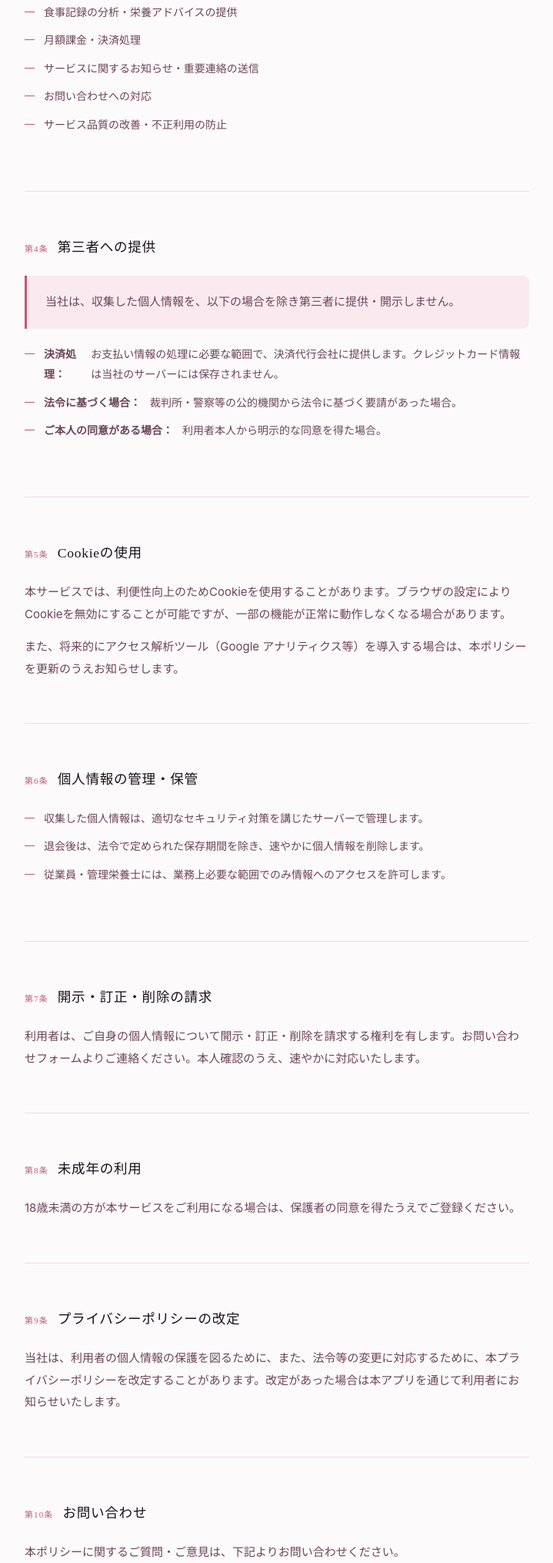
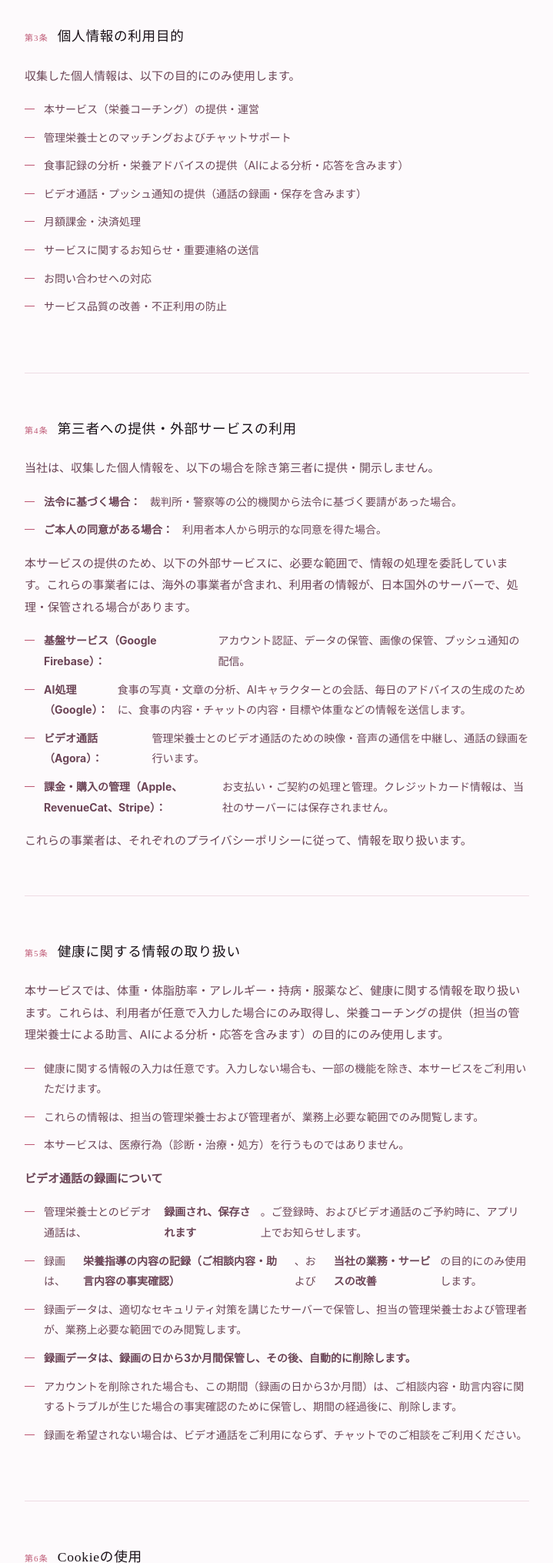
Before and after one commit to abouttheengineer/miomio-web, a plain HTML site: page privacy.html in a window 1280 px wide. Shown: the part 1459-3489 px from the top of the page at 77% size, without its empty margins (280-999 px from the left). Drawn offline with Linux system fonts and the light colour scheme.

Commit message:
プレミアムのビデオ面談を月2回に変更、プライバシーポリシー・利用規約を実態に合わせて改定
- プレミアムプランの特典表記を「月1回の30分ビデオコンサルティング」から
  「月2回（目安15分）のビデオコンサルティング」に変更
- プライバシーポリシーに外部サービス（Firebase/Google AI/Agora/Stripe等）の
  利用、健康情報の取り扱い、ビデオ通話録画（3か月保管）に関する条文を追加
- 利用規約にビデオ通話録画の告知を追加

Co-Authored-By: Claude Sonnet 5 <noreply@anthropic.com>

```diff
--- a/privacy.html
+++ b/privacy.html
@@ -183,10 +183,14 @@
       <li>氏名・ニックネーム</li>
       <li>メールアドレス</li>
       <li>生年月日・年齢・性別</li>
-      <li>身長・体重・健康目標などの身体情報</li>
+      <li>身長・体重・体脂肪率・BMI・健康目標などの身体情報</li>
       <li>食事記録（テキスト・写真）</li>
-      <li>アレルギー・食の制限に関する情報</li>
-      <li>お支払いに関する情報（決済代行会社を通じて処理されます）</li>
+      <li>アレルギー・食の制限・持病・服薬など、健康に関する情報（利用者が任意で入力したもの）</li>
+      <li>歩数・運動の記録（iPhoneのヘルスケアと連携する場合は、歩数のみを読み取ります。書き込みは行いません）</li>
+      <li>管理栄養士・AIキャラクターとのチャットの内容・送信された画像</li>
+      <li>ビデオ通話の映像・音声（<strong>通話は録画され、保存されます</strong>。詳しくは第5条をご確認ください）</li>
+      <li>お支払い・ご契約に関する情報（購入履歴、ご契約中のプランなど。クレジットカード情報は当社では取得・保存せず、Apple・決済代行会社を通じて処理されます）</li>
+      <li>プッシュ通知のためのデバイス識別子、ユーザーID</li>
       <li>アクセスログ・Cookie情報・デバイス情報</li>
     </ul>
   </div>
@@ -197,7 +201,8 @@
     <ul class="list">
       <li>本サービス（栄養コーチング）の提供・運営</li>
       <li>管理栄養士とのマッチングおよびチャットサポート</li>
-      <li>食事記録の分析・栄養アドバイスの提供</li>
+      <li>食事記録の分析・栄養アドバイスの提供（AIによる分析・応答を含みます）</li>
+      <li>ビデオ通話・プッシュ通知の提供（通話の録画・保存を含みます）</li>
       <li>月額課金・決済処理</li>
       <li>サービスに関するお知らせ・重要連絡の送信</li>
       <li>お問い合わせへの対応</li>
@@ -206,49 +211,73 @@
   </div>
 
   <div class="section">
-    <h2 class="section__title"><span class="section__num">第4条</span>第三者への提供</h2>
-    <div class="highlight">
-      <p>当社は、収集した個人情報を、以下の場合を除き第三者に提供・開示しません。</p>
-    </div>
+    <h2 class="section__title"><span class="section__num">第4条</span>第三者への提供・外部サービスの利用</h2>
+    <p>当社は、収集した個人情報を、以下の場合を除き第三者に提供・開示しません。</p>
     <ul class="list">
-      <li><strong>決済処理：</strong>お支払い情報の処理に必要な範囲で、決済代行会社に提供します。クレジットカード情報は当社のサーバーには保存されません。</li>
       <li><strong>法令に基づく場合：</strong>裁判所・警察等の公的機関から法令に基づく要請があった場合。</li>
       <li><strong>ご本人の同意がある場合：</strong>利用者本人から明示的な同意を得た場合。</li>
+    </ul>
+    <p>本サービスの提供のため、以下の外部サービスに、必要な範囲で、情報の処理を委託しています。これらの事業者には、海外の事業者が含まれ、利用者の情報が、日本国外のサーバーで、処理・保管される場合があります。</p>
+    <ul class="list">
+      <li><strong>基盤サービス（Google Firebase）：</strong>アカウント認証、データの保管、画像の保管、プッシュ通知の配信。</li>
+      <li><strong>AI処理（Google）：</strong>食事の写真・文章の分析、AIキャラクターとの会話、毎日のアドバイスの生成のために、食事の内容・チャットの内容・目標や体重などの情報を送信します。</li>
+      <li><strong>ビデオ通話（Agora）：</strong>管理栄養士とのビデオ通話のための映像・音声の通信を中継し、通話の録画を行います。</li>
+      <li><strong>課金・購入の管理（Apple、RevenueCat、Stripe）：</strong>お支払い・ご契約の処理と管理。クレジットカード情報は、当社のサーバーには保存されません。</li>
+    </ul>
+    <p>これらの事業者は、それぞれのプライバシーポリシーに従って、情報を取り扱います。</p>
+  </div>
+
+  <div class="section">
+    <h2 class="section__title"><span class="section__num">第5条</span>健康に関する情報の取り扱い</h2>
+    <p>本サービスでは、体重・体脂肪率・アレルギー・持病・服薬など、健康に関する情報を取り扱います。これらは、利用者が任意で入力した場合にのみ取得し、栄養コーチングの提供（担当の管理栄養士による助言、AIによる分析・応答を含みます）の目的にのみ使用します。</p>
+    <ul class="list">
+      <li>健康に関する情報の入力は任意です。入力しない場合も、一部の機能を除き、本サービスをご利用いただけます。</li>
+      <li>これらの情報は、担当の管理栄養士および管理者が、業務上必要な範囲でのみ閲覧します。</li>
+      <li>本サービスは、医療行為（診断・治療・処方）を行うものではありません。</li>
+    </ul>
+    <p><strong>ビデオ通話の録画について</strong></p>
+    <ul class="list">
+      <li>管理栄養士とのビデオ通話は、<strong>録画され、保存されます</strong>。ご登録時、およびビデオ通話のご予約時に、アプリ上でお知らせします。</li>
+      <li>録画は、<strong>栄養指導の内容の記録（ご相談内容・助言内容の事実確認）</strong>、および<strong>当社の業務・サービスの改善</strong>の目的にのみ使用します。</li>
+      <li>録画データは、適切なセキュリティ対策を講じたサーバーで保管し、担当の管理栄養士および管理者が、業務上必要な範囲でのみ閲覧します。</li>
+      <li><strong>録画データは、録画の日から3か月間保管し、その後、自動的に削除します。</strong></li>
+      <li>アカウントを削除された場合も、この期間（録画の日から3か月間）は、ご相談内容・助言内容に関するトラブルが生じた場合の事実確認のために保管し、期間の経過後に、削除します。</li>
+      <li>録画を希望されない場合は、ビデオ通話をご利用にならず、チャットでのご相談をご利用ください。</li>
     </ul>
   </div>
 
   <div class="section">
-    <h2 class="section__title"><span class="section__num">第5条</span>Cookieの使用</h2>
+    <h2 class="section__title"><span class="section__num">第6条</span>Cookieの使用</h2>
     <p>本サービスでは、利便性向上のためCookieを使用することがあります。ブラウザの設定によりCookieを無効にすることが可能ですが、一部の機能が正常に動作しなくなる場合があります。</p>
     <p>また、将来的にアクセス解析ツール（Google アナリティクス等）を導入する場合は、本ポリシーを更新のうえお知らせします。</p>
   </div>
 
   <div class="section">
-    <h2 class="section__title"><span class="section__num">第6条</span>個人情報の管理・保管</h2>
+    <h2 class="section__title"><span class="section__num">第7条</span>個人情報の管理・保管</h2>
     <ul class="list">
       <li>収集した個人情報は、適切なセキュリティ対策を講じたサーバーで管理します。</li>
-      <li>退会後は、法令で定められた保存期間を除き、速やかに個人情報を削除します。</li>
+      <li>アカウントを削除した場合は、法令で定められた保存期間を除き、利用者のアカウントと、アカウントに紐づく個人情報（健康に関する情報、食事記録、チャット、画像を含みます）を、速やかに削除します。アカウントの削除は、アプリのマイページから行えます。ただし、ビデオ通話の録画データは、第5条に定めるとおり、録画の日から3か月間は、トラブル時の事実確認のために保管し、その後、削除します。</li>
       <li>従業員・管理栄養士には、業務上必要な範囲でのみ情報へのアクセスを許可します。</li>
     </ul>
   </div>
 
   <div class="section">
-    <h2 class="section__title"><span class="section__num">第7条</span>開示・訂正・削除の請求</h2>
+    <h2 class="section__title"><span class="section__num">第8条</span>開示・訂正・削除の請求</h2>
     <p>利用者は、ご自身の個人情報について開示・訂正・削除を請求する権利を有します。お問い合わせフォームよりご連絡ください。本人確認のうえ、速やかに対応いたします。</p>
   </div>
 
   <div class="section">
-    <h2 class="section__title"><span class="section__num">第8条</span>未成年の利用</h2>
+    <h2 class="section__title"><span class="section__num">第9条</span>未成年の利用</h2>
     <p>18歳未満の方が本サービスをご利用になる場合は、保護者の同意を得たうえでご登録ください。</p>
   </div>
 
   <div class="section">
-    <h2 class="section__title"><span class="section__num">第9条</span>プライバシーポリシーの改定</h2>
+    <h2 class="section__title"><span class="section__num">第10条</span>プライバシーポリシーの改定</h2>
     <p>当社は、利用者の個人情報の保護を図るために、また、法令等の変更に対応するために、本プライバシーポリシーを改定することがあります。改定があった場合は本アプリを通じて利用者にお知らせいたします。</p>
   </div>
 
   <div class="section">
-    <h2 class="section__title"><span class="section__num">第10条</span>お問い合わせ</h2>
+    <h2 class="section__title"><span class="section__num">第11条</span>お問い合わせ</h2>
     <p>本ポリシーに関するご質問・ご意見は、下記よりお問い合わせください。</p>
     <table class="info-table">
       <tr><th>事業者名</th><td>合同会社 About The Engineer</td></tr>
```
Also changed, not shown: index.html (+1 -1 lines), terms.html (+2 -1 lines), assets/images/icon.png.
